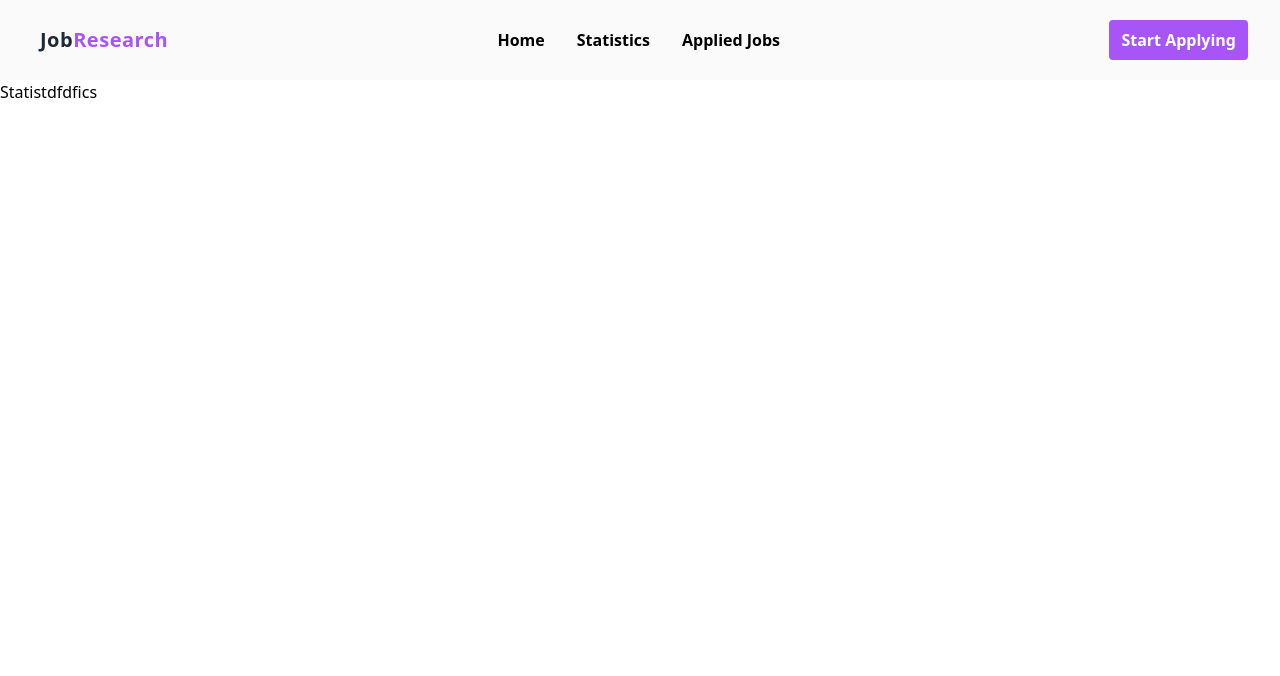
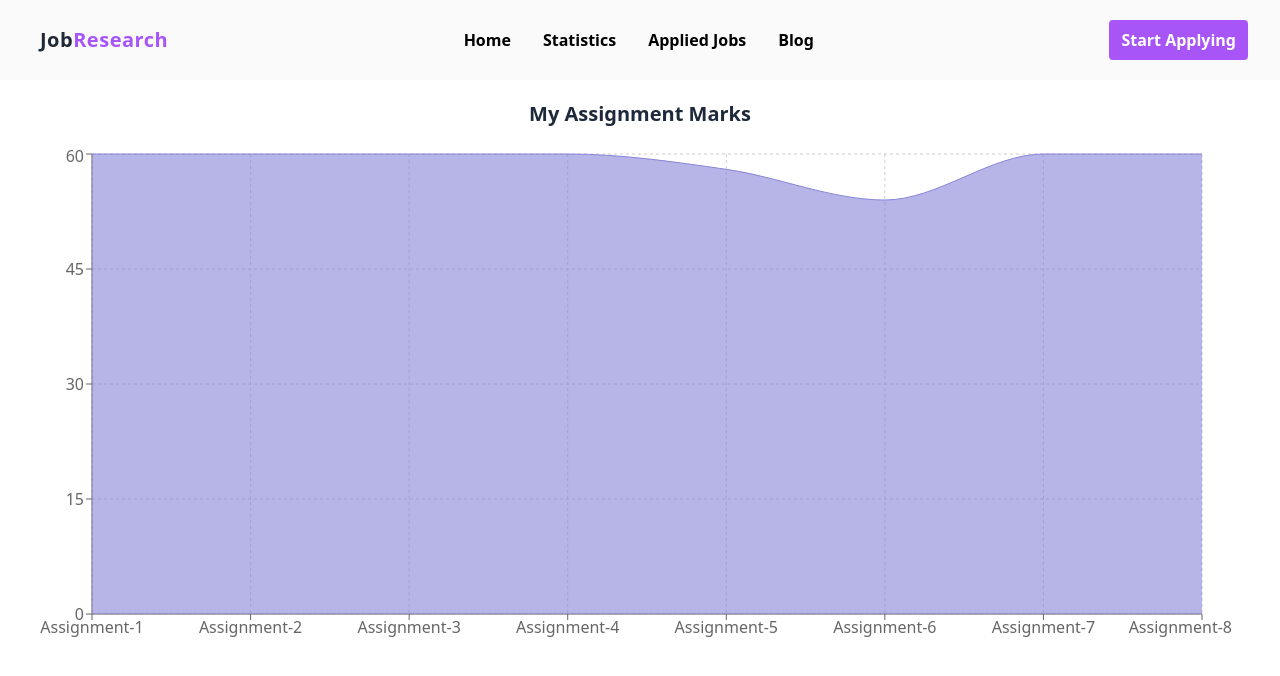
Before and after one commit to NahidEstes/career-hub, a React (Vite) app: page /statistics in a window 1280 px wide. Shown: the top 676 px of the page. Built offline with nearby package versions, Linux system fonts and the light colour scheme.

Commit message:
create a area-chart in statistics pages

```diff
--- a/package.json
+++ b/package.json
@@ -14,6 +14,7 @@
     "react": "^18.2.0",
     "react-dom": "^18.2.0",
     "react-router-dom": "^6.10.0",
+    "recharts": "^2.5.0",
     "sort-by": "^1.2.0"
   },
   "devDependencies": {
--- a/public/job-data.json
+++ b/public/job-data.json
@@ -6,7 +6,6 @@
     "company_title": "Google LLC",
     "job_type": "Remote",
     "job_time": "Full Time",
-    "location": "Dhaka, Bangladesh",
     "salary": "89K - 90K",
     "job_description": "The Technical Database Engineer will be responsible for the design, development, implementation, and maintenance of the company's databases. The ideal candidate will have experience in database management systems such as MySQL, Oracle, and SQL Server, as well as experience in data modeling and database administration. They should be proficient in programming languages such as SQL, Java, Python, and C#, and have experience with data analysis, data visualization, and data mining techniques.",
     "job_responsibility": "Design, develop, implement, and maintain the company's databases Ensure the security, availability, and performance of the databases Monitor and analyze database performance and identify areas for improvement Collaborate with other teams to understand their database requirements and provide solutions Develop and maintain database backup and recovery procedures Troubleshoot complex database issues and provide effective solutions",
@@ -23,7 +22,6 @@
     "company_title": "Netflix",
     "job_type": "Onsite",
     "job_time": "Full Time",
-    "location": "Dhaka, Bangladesh",
     "salary": "90K - 140K",
     "job_description": "A UI/UX (User Interface/User Experience) designer is responsible for designing and creating engaging and effective interfaces for software and web applications. This includes designing the layout, visual design, and interactivity of the user interface.",
     "job_responsibility": "Collaborating with cross-functional teams: UI/UX designers often work closely with other teams, including product management, engineering, and marketing, to ensure that the user interface is aligned with business and technical requirements. You will need to be able to effectively communicate your design ideas and gather feedback from other team members.",
@@ -41,7 +39,6 @@
     "company_title": "Tesla",
     "job_type": "Onsite",
     "job_time": "Full Time",
-    "location": "Dhaka, Bangladesh",
     "salary": "100K - 150K",
     "job_description": "The Software Engineer will be responsible for the design, development, testing, implementation, and maintenance of software applications. The ideal candidate will have experience in software development using programming languages such as Java, C++, Python, or Ruby. They should be able to work in a team environment and have excellent problem-solving and analytical skills.",
     "job_responsibility": "Design, develop, test, implement, and maintain software applications Write clean, efficient, and well-documented code Collaborate with cross-functional teams to develop software solutions that meet business requirements Troubleshoot and debug software issues Continuously monitor and improve software performance Stay up-to-date with the latest software development technologies and industry trends Manage multiple projects and priorities simultaneously",
@@ -58,7 +55,6 @@
     "company_title": "AirNb",
     "job_type": "Remote",
     "job_time": "Full Time",
-    "location": "Dhaka, Bangladesh",
     "salary": "60K - 80K",
     "job_description": "The Marketing Manager will be responsible for developing and executing marketing strategies to meet the company's business objectives. The ideal candidate will have experience in creating and managing marketing campaigns, conducting market research, and collaborating with cross-functional teams. They should have excellent communication and leadership skills, as well as the ability to manage multiple projects and priorities simultaneously.",
     "job_responsibility": "Develop and execute marketing strategies to meet business objectives Conduct market research to identify customer needs, preferences, and trends Manage and oversee the creation and execution of marketing campaigns, including digital marketing, events, and promotions Collaborate with cross-functional teams to develop and implement integrated marketing campaigns Monitor and analyze marketing performance metrics and adjust strategies accordingly Manage marketing budgets and allocate resources effectively",
--- a/src/components/AppliedJobList.jsx
+++ b/src/components/AppliedJobList.jsx
@@ -1,16 +1,8 @@
 import React from "react";
 
 const AppliedJobList = ({ job }) => {
-  const {
-    id,
-    company_logo,
-    title,
-    company_title,
-    job_type,
-    job_time,
-    location,
-    salary,
-  } = job;
+  const { id, company_logo, title, company_title, job_type, job_time, salary } =
+    job;
   return (
     <div>
       <div className="lg:flex justify-between items-center border border-slate-200">
--- /dev/null
+++ b/src/components/Blog.jsx
@@ -0,0 +1,7 @@
+import React from "react";
+
+const Blog = () => {
+  return <div>Blog</div>;
+};
+
+export default Blog;
--- a/src/components/Header.jsx
+++ b/src/components/Header.jsx
@@ -42,6 +42,16 @@ const Header = () => {
                 className={({ isActive }) => (isActive ? "active" : "default")}
               >
                 Applied Jobs
+              </NavLink>
+            </li>
+            <li>
+              <NavLink
+                to="/blogs"
+                aria-label="Applied Jobs"
+                title="Applied Jobs"
+                className={({ isActive }) => (isActive ? "active" : "default")}
+              >
+                Blog
               </NavLink>
             </li>
           </ul>
--- a/src/components/Home.jsx
+++ b/src/components/Home.jsx
@@ -6,13 +6,22 @@ import JobCatList from "./JobCatList";
 
 const Home = () => {
   const jobsData = useLoaderData();
+  const [data, setData] = useState();
 
-  const [data, setData] = useState();
+  const [showAllData, setShowAllData] = useState();
+
+  const showMoreButton = () => {
+    setData(showAllData);
+  };
+  console.log(data);
 
   useEffect(() => {
     fetch("job-data.json")
       .then((res) => res.json())
-      .then((data) => setData(data));
+      .then((data) => {
+        setData(data);
+        setShowAllData(data);
+      });
   }, []);
   return (
     <div>
@@ -26,12 +35,17 @@ const Home = () => {
         </p>
         <div className="grid lg:grid-cols-2 gap-4 lg:ml-10">
           {data &&
-            data.map((jobData) => (
-              <FeaturedJobs key={jobData.id} jobData={jobData} />
-            ))}
+            data
+              .slice(0, 4)
+              .map((jobData) => (
+                <FeaturedJobs key={jobData.id} jobData={jobData} />
+              ))}
         </div>
         <div className="text-center mt-10">
-          <button className="mt-4 px-3 py-2 bg-gradient-to-r from-purple-400 to-purple-500  font-bold text-white rounded">
+          <button
+            onClick={() => showMoreButton()}
+            className="mt-4 px-3 py-2 bg-gradient-to-r from-purple-400 to-purple-500  font-bold text-white rounded"
+          >
             Show More
           </button>
         </div>
--- a/src/components/JobDetails.jsx
+++ b/src/components/JobDetails.jsx
@@ -8,7 +8,7 @@ const JobDetails = () => {
   const { id } = useParams();
   const [jobData, setJobData] = useState({});
   const [applyJob, setApplyJob] = useState({});
-  // console.log(jobData);
+
   const {
     job_description,
     job_responsibility,
@@ -21,15 +21,12 @@ const JobDetails = () => {
     address,
   } = jobData;
 
-  // const [applyJob, setApplyJob] =
-  // console.log(jobData);
   const applyHandler = (id) => {
     let newCart = [];
 
     const exists = detailsData.find(
       (jobDetail) => jobDetail.id === parseInt(id)
     );
-    console.log(exists);
     if (!exists) {
       product.quantity = 1;
       newCart = [...applyJob, product];
@@ -43,7 +40,6 @@ const JobDetails = () => {
     setApplyJob(newCart);
     addToDb(id);
   };
-  console.log(applyJob);
 
   useEffect(() => {
     const findData =
@@ -51,10 +47,11 @@ const JobDetails = () => {
     setJobData(findData);
   }, []);
 
-  //   console.log(jobDatas);
   return (
     <div className="custom-container">
-      <h1>job details</h1>
+      <div className="my-10">
+        <h1 className="text-center">Job Details</h1>
+      </div>
       <div className="lg:flex">
         <div className="lg:w-8/12">
           <p>
@@ -98,7 +95,7 @@ const JobDetails = () => {
               </p>
               <p>
                 <strong>Address: </strong>
-                {email}
+                {address}
               </p>
             </div>
           </div>
--- a/src/components/Statistics.jsx
+++ b/src/components/Statistics.jsx
@@ -1,7 +1,87 @@
 import React from "react";
+import {
+  AreaChart,
+  Area,
+  XAxis,
+  YAxis,
+  CartesianGrid,
+  Tooltip,
+} from "recharts";
 
-const Statistics = () => {
-  return <div>Statistdfdfics</div>;
-};
+const data = [
+  {
+    name: "Assignment-1",
+    Marks: 60,
+    pv: 2400,
+    amt: 2400,
+  },
+  {
+    name: "Assignment-2",
+    Marks: 60,
+    pv: 1398,
+    amt: 2210,
+  },
+  {
+    name: "Assignment-3",
+    Marks: 60,
+    pv: 9800,
+    amt: 2290,
+  },
+  {
+    name: "Assignment-4",
+    Marks: 60,
+    pv: 3908,
+    amt: 2000,
+  },
+  {
+    name: "Assignment-5",
+    Marks: 58,
+    pv: 4800,
+    amt: 2181,
+  },
+  {
+    name: "Assignment-6",
+    Marks: 54,
+    pv: 3800,
+    amt: 2500,
+  },
+  {
+    name: "Assignment-7",
+    Marks: 60,
+    pv: 4300,
+    amt: 2100,
+  },
+  {
+    name: "Assignment-8",
+    Marks: 60,
+    pv: 4300,
+    amt: 2100,
+  },
+];
 
-export default Statistics;
+export default function Statistics() {
+  return (
+    <div className="custom-container">
+      <h1 className="text-center mb-4 font-bold text-xl text-slate-800">
+        My Assignment Marks
+      </h1>
+      <AreaChart
+        width={1200}
+        height={500}
+        data={data}
+        margin={{
+          top: 10,
+          right: 30,
+          left: 0,
+          bottom: 0,
+        }}
+      >
+        <CartesianGrid strokeDasharray="3 3" />
+        <XAxis dataKey="name" />
+        <YAxis />
+        <Tooltip />
+        <Area type="monotone" dataKey="Marks" stroke="#8884d8" fill="#8884d8" />
+      </AreaChart>
+    </div>
+  );
+}
--- a/src/loaders/getData.js
+++ b/src/loaders/getData.js
@@ -6,9 +6,7 @@ export const getData = async () => {
 
   let applyJob = [];
   const savedApplyJob = getStoredCart();
-  console.log(savedApplyJob);
   for (const id in savedApplyJob) {
-    console.log(typeof id);
     const foundJob = jobData.find((job) => job.id === parseInt(id));
 
     if (foundJob) {
--- a/src/main.jsx
+++ b/src/main.jsx
@@ -3,6 +3,7 @@ import ReactDOM from "react-dom/client";
 import { createBrowserRouter, RouterProvider } from "react-router-dom";
 import App from "./App";
 import AppliedJobs from "./components/AppliedJobs";
+import Blog from "./components/Blog";
 import ErrorPage from "./components/ErrorPage";
 import Home from "./components/Home";
 import JobDetails from "./components/JobDetails";
@@ -26,6 +27,10 @@ const router = createBrowserRouter([
         element: <Statistics />,
       },
       {
+        path: "/blogs",
+        element: <Blog />,
+      },
+      {
         path: "/applied-jobs",
         element: <AppliedJobs />,
         loader: getData,
--- a/src/utils/fakeDb.js
+++ b/src/utils/fakeDb.js
@@ -2,7 +2,6 @@ const addToDb = (id) => {
   let shoppingCart = {};
 
   const storedCart = localStorage.getItem("apply-jobs");
-  console.log(storedCart);
   if (storedCart) {
     shoppingCart = JSON.parse(storedCart);
   }
```
Also changed, not shown: src/components/AppliedJobs.jsx (+0 -16 lines), 1 other file (tests, documents, lock files or other folders).
